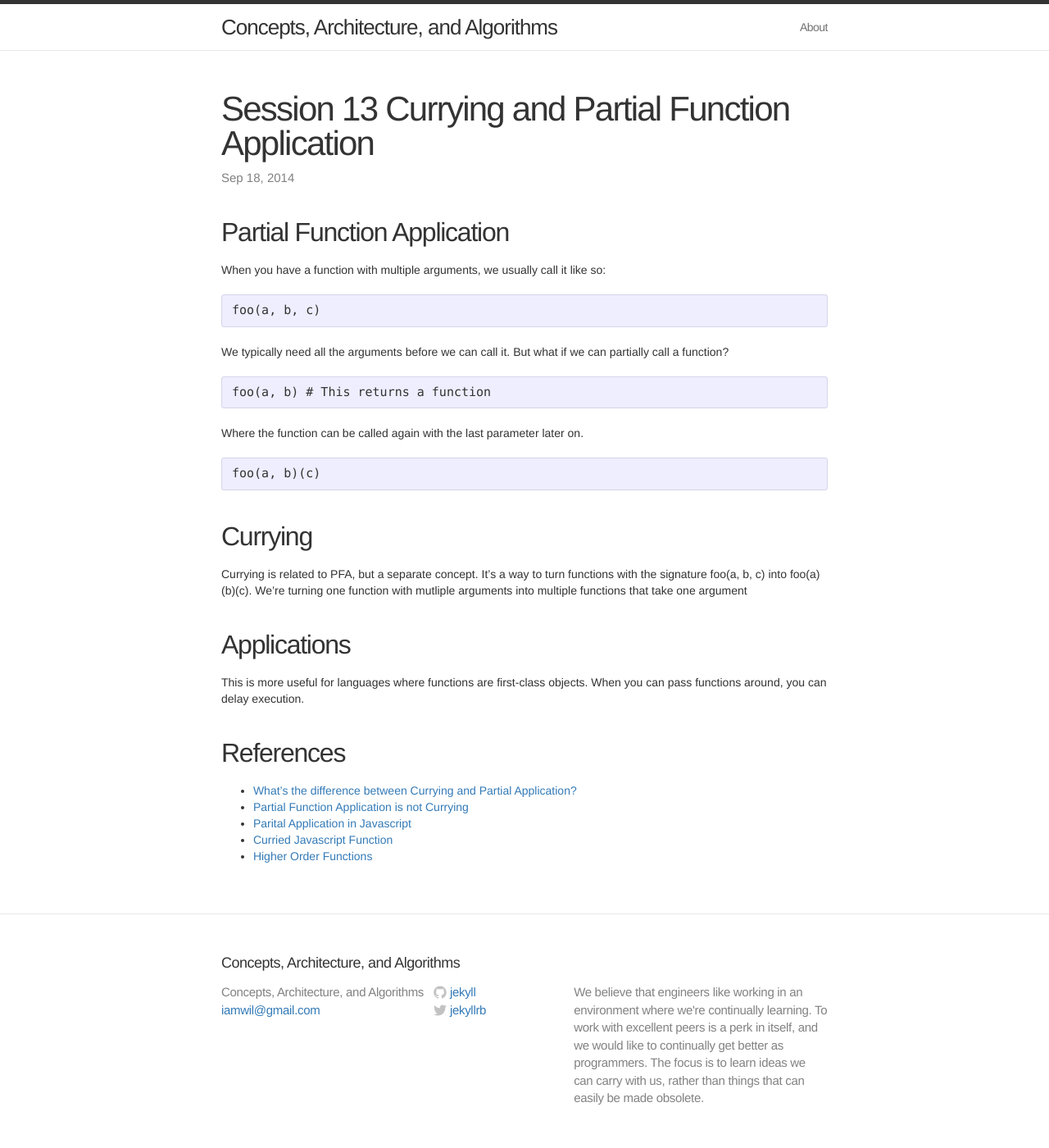
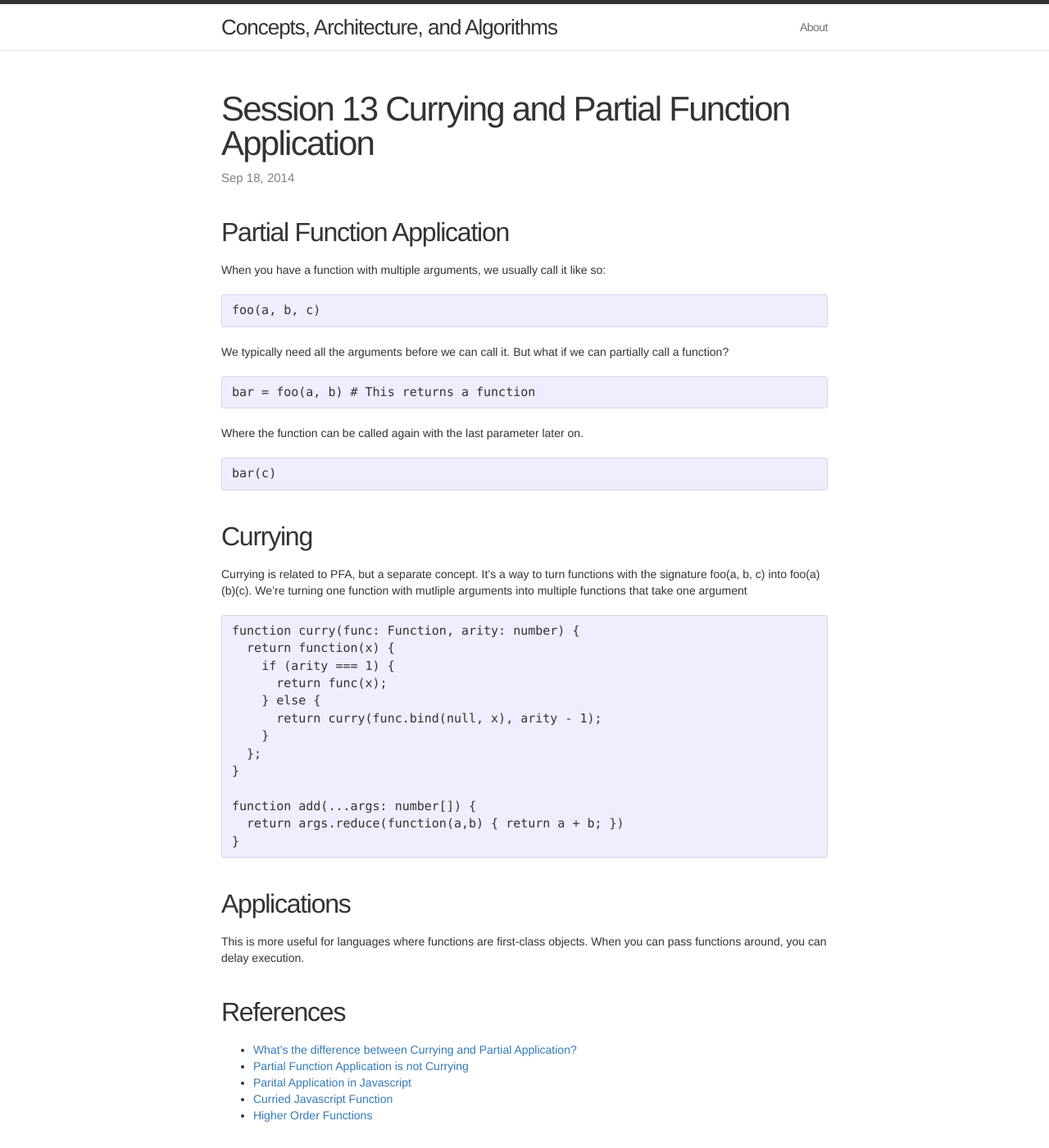
Before and after one commit to iamwilhelm/caa, a Jekyll site: the page built from _posts/2014-09-18-session-13-currying-and-partial-function-application.markdown, in a window 1280 px wide and 1400 px high. Shown: the whole window at 82% size. Built offline with Jekyll 4.4.1, drawn with Linux system fonts in a browser that asks for light colours; nearby versions of some CDN libraries.

Commit message:
add notes for currying

```diff
--- a/_posts/2014-09-18-session-13-currying-and-partial-function-application.markdown
+++ b/_posts/2014-09-18-session-13-currying-and-partial-function-application.markdown
@@ -14,11 +14,11 @@ When you have a function with multiple arguments, we usually call it like so:
 We typically need all the arguments before we can call it. But what if we can
 partially call a function?
 
-    foo(a, b) # This returns a function
+    bar = foo(a, b) # This returns a function
 
 Where the function can be called again with the last parameter later on.
 
-    foo(a, b)(c)
+    bar(c)
 
 
 ## Currying
@@ -26,6 +26,20 @@ Where the function can be called again with the last parameter later on.
 Currying is related to PFA, but a separate concept. It's a way to turn functions
 with the signature foo(a, b, c) into foo(a)(b)(c). We're turning one function with
 mutliple arguments into multiple functions that take one argument
+
+    function curry(func: Function, arity: number) {
+      return function(x) {
+        if (arity === 1) {
+          return func(x);
+        } else {
+          return curry(func.bind(null, x), arity - 1);
+        }
+      };
+    }
+
+    function add(...args: number[]) {
+      return args.reduce(function(a,b) { return a + b; })
+    }
 
 ## Applications
 
```
